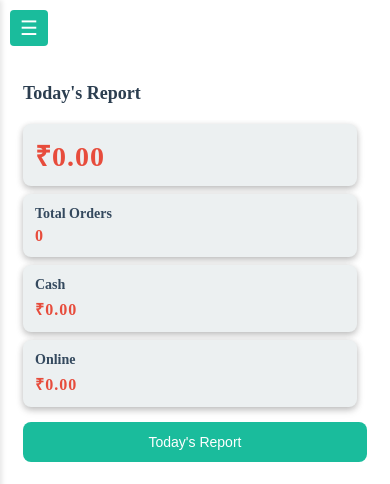
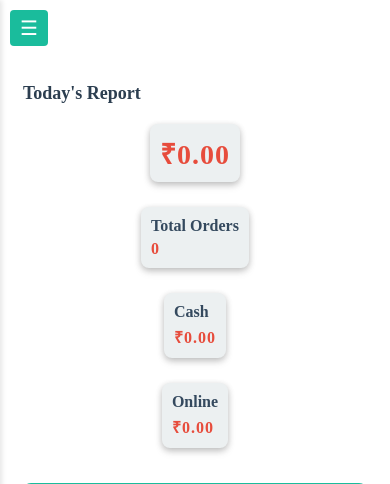
Before and after one commit to dk1604/AnnapurnaOrderManagement, a Flask app: page /order/dashboard in a window 390 px wide. Shown: the top 484 px of the page. Run offline with Flask 3, Linux system fonts and the light colour scheme; data that the repository does not hold is empty; parts of the project's set-up code (start-up, migrations or seed data) failed here and were passed over; some libraries are stand-ins or nearby versions.

Commit message:
Update dashboard.css

```diff
--- a/src/static/css/dashboard.css
+++ b/src/static/css/dashboard.css
@@ -410,11 +410,11 @@
         display: block;
     }
 
-    .sales-summary {
+    /*.sales-summary {
         flex-direction: column;
         gap: 8px;
         margin-bottom: 0 10px 15px;
-        margin: 0 10px 15px 0; /* top:0, right:10px, bottom:15px, left:0 */
+        margin: 0 10px 15px 0; *//* top:0, right:10px, bottom:15px, left:0 *//*
         padding: 10px;
         width: auto;
         padding: 0;
@@ -434,8 +434,8 @@
     }
 
     .sales-summary p {
-        font-size: 16px;        /* keep numbers visible, smaller than desktop */
-    }
+        font-size: 16px;        *//* keep numbers visible, smaller than desktop *//*
+    }*/
 
     body {
       overflow-x: hidden;
```
